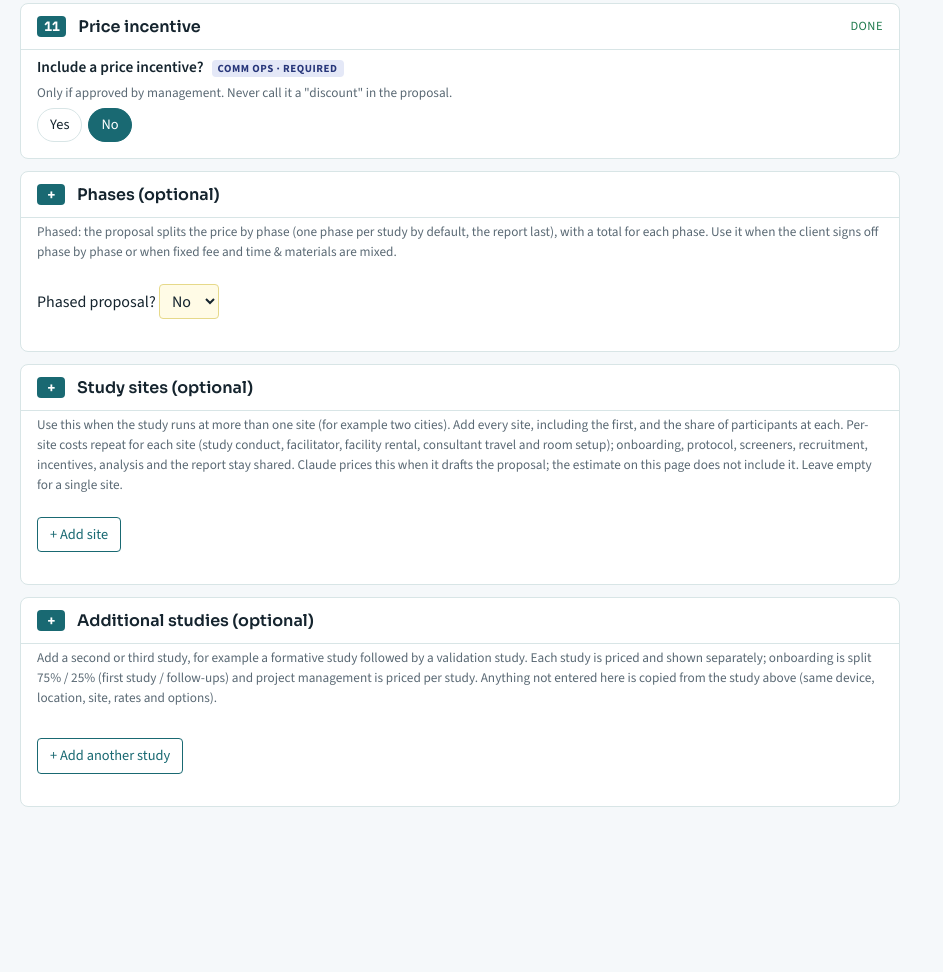
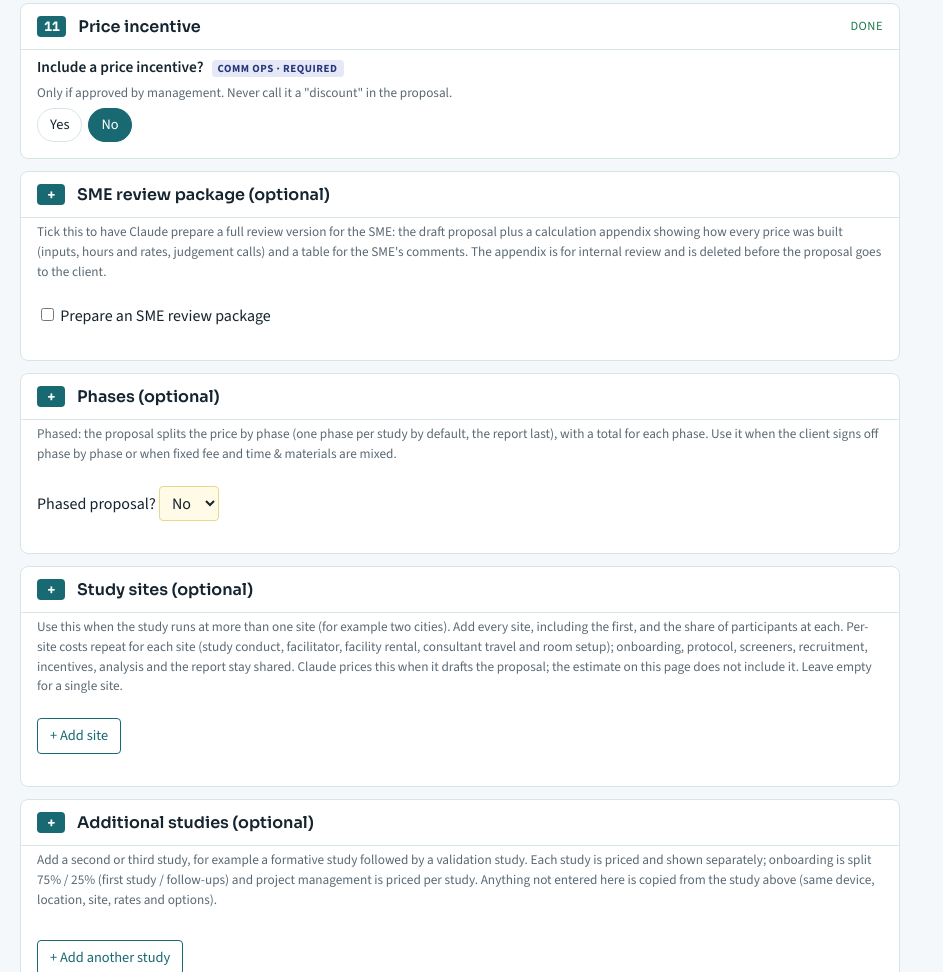
Before and after one commit to Cory-Z/proposal-assistant-demo, a plain HTML site: page tool-comm-ops-intake.html in a window 1280 px wide. Shown: the part 8037-9009 px from the top of the page, without its empty margins (0-943 px from the left). Before the commit the page ends 8900 px from the top, so only its background shows below. Drawn offline with nearby package versions, Linux system fonts and the light colour scheme.

Commit message:
Update tool-comm-ops-intake.html

```diff
--- a/tool-comm-ops-intake.html
+++ b/tool-comm-ops-intake.html
@@ -454,12 +454,15 @@ document.addEventListener("click",e=>{const t=e.target.closest&&e.target.closest
  if(a==="add")A.sites.push({name:"",share:""});else if(a==="del")A.sites.splice(i,1);else return;
  const y=window.scrollY;render();window.scrollTo(0,y)});
 document.addEventListener("input",e=>{const t=e.target;if(MODE!=="co"||!t.dataset||!t.dataset.st||t.tagName!=="INPUT")return;const x=(A.sites||[])[+t.dataset.si];if(x){x[t.dataset.st]=t.value;refresh()}});
+
+function smeHTML(){if(MODE!=="co")return "";return `<section class="card" id="sec_sme"><h2><span class="num">+</span>SME review package (optional)</h2><div class="qs"><div class="q"><div class="hint">Tick this to have Claude prepare a full review version for the SME: the draft proposal plus a calculation appendix showing how every price was built (inputs, hours and rates, judgement calls) and a table for the SME's comments. The appendix is for internal review and is deleted before the proposal goes to the client.</div><p><label><input type="checkbox" data-sme="1"${(A.xo||{}).sme?" checked":""}> Prepare an SME review package</label></p></div></div></section>`}
+document.addEventListener("change",e=>{const t=e.target;if(MODE!=="co"||!t.dataset||!t.dataset.sme)return;A.xo=A.xo||{};A.xo.sme=t.checked?"Yes":"";refresh()});
 function phHTML(){if(MODE!=="co"||finalVal("hasStudy")!=="Yes")return "";const ph=(A.xo||{}).phased||"";return `<section class="card" id="sec_ph"><h2><span class="num">+</span>Phases (optional)</h2><div class="qs"><div class="q"><div class="hint">Phased: the proposal splits the price by phase (one phase per study by default, the report last), with a total for each phase. Use it when the client signs off phase by phase or when fixed fee and time &amp; materials are mixed.</div><p><label>Phased proposal? <select class="xsin" data-xo="phased"><option value=""${ph===""?" selected":""}>No</option><option value="Yes"${ph==="Yes"?" selected":""}>Yes</option></select></label></p>${ph==="Yes"?phEditor():""}</div></div></section>`}
 function render(){
  const secs=SCHEMA.sections.map(s=>({t:s.t,qs:s.qs.filter(q=>mine(q))})).filter(s=>s.qs.length);
  let n=0;document.getElementById("form").innerHTML=(MODE==="co"?importHTML():"")+secs.map(s=>{const vis=s.qs.filter(showOK);if(!vis.length)return "";n++;
   return `<section class="card" id="sec_${n}"><h2><span class="num">${n}</span>${esc2(s.t)}<span class="state" id="st_${n}"></span></h2><div class="qs">${vis.map(qHTML).join("")}</div></section>`}).join("");
- if(MODE==="co")document.getElementById("form").insertAdjacentHTML("beforeend",phHTML()+siteHTML()+xsHTML());
+ if(MODE==="co")document.getElementById("form").insertAdjacentHTML("beforeend",smeHTML()+phHTML()+siteHTML()+xsHTML());
  refresh();
 }
 document.addEventListener("click",e=>{const t=e.target.closest&&e.target.closest("[data-xs]");if(!t||MODE!=="co")return;const a=t.dataset.xs,i=+t.dataset.xi;A.extra=A.extra||[];
@@ -521,6 +524,7 @@ function summary(r){
   ans.delivSizes=Object.fromEntries(selDelivs().map(d=>[d,SZ[sizeIdx(d)]]));
   const pd={v:1,answers:ans,groups:sg,models:Object.fromEntries(dmIncluded().map(d=>[d,dmModel(d)])),sizes:Object.fromEntries(selDelivs().filter(d=>ODP_OF[d]).map(d=>[ODP_OF[d],sizeIdx(d)]))};
   if(f("hasStudy")==="Yes"&&(A.extra||[]).length)pd.extraStudies=A.extra.map(x=>({label:x.label||"",...(nn(x.rlo)>0&&nn(x.rhi)>nn(x.rlo)?{range:{low:nn(x.rlo),high:nn(x.rhi)}}:{}),answers:{studyType:x.type},groups:x.groups.filter(g=>g.name&&nn(g.n)>0).map(g=>({name:g.name,n:g.n,sh:g.sh||"1",same:"No",rr:g.rr||"",it:g.it||"",tr:g.tr||""}))}));
+  if((A.xo||{}).sme==="Yes")pd.smeReview=true;
   if(f("hasStudy")==="Yes"){const ss=(A.sites||[]).filter(x=>(x.name||"").trim());if(ss.length>1)pd.sites=ss.map(x=>({name:x.name.trim(),...(nn(x.share)>0?{share:nn(x.share)/100}:{})}))}
   if(f("hasStudy")==="Yes"&&A.xo){if(A.xo.phased==="Yes"){pd.phased=true;const pp=(A.xo.phases||[]).filter(x=>(x.items||[]).length).map(x=>({name:x.name||"",items:x.items}));if(pp.length)pd.phases=pp}const fo={};if((A.extra||[]).length)[["init","init"],["scr","scr"],["prep","prep"]].forEach(([k,o])=>{const v=nn(A.xo[k]);if(v>0)fo[o]=Math.min(1,v/100)});if(Object.keys(fo).length)pd.followOn=fo}
   if(E2)pd.estimate={lines:E2.lines,cons:E2.cons,fac:E2.fac,rec:E2.rec,pass:E2.pass,pm:E2.pm,grand:E2.grand};
```
